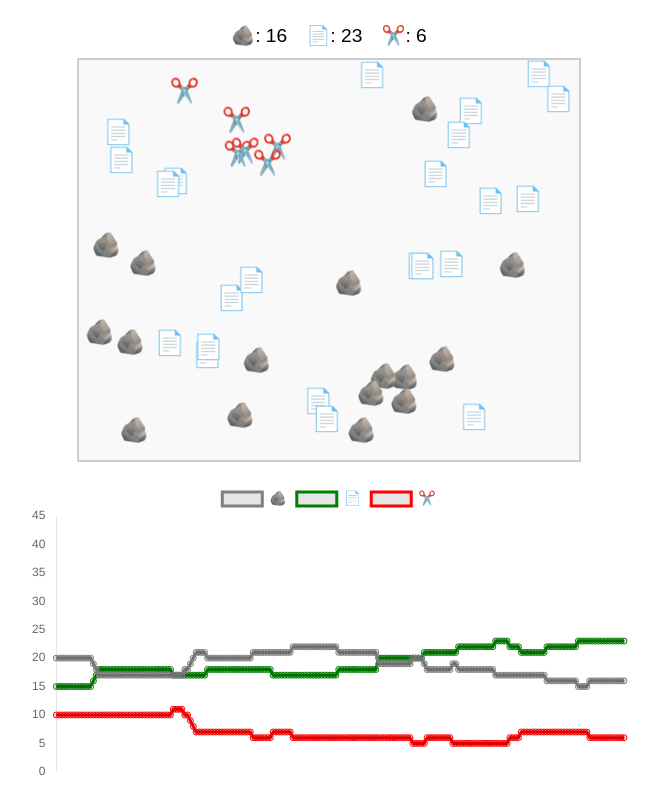
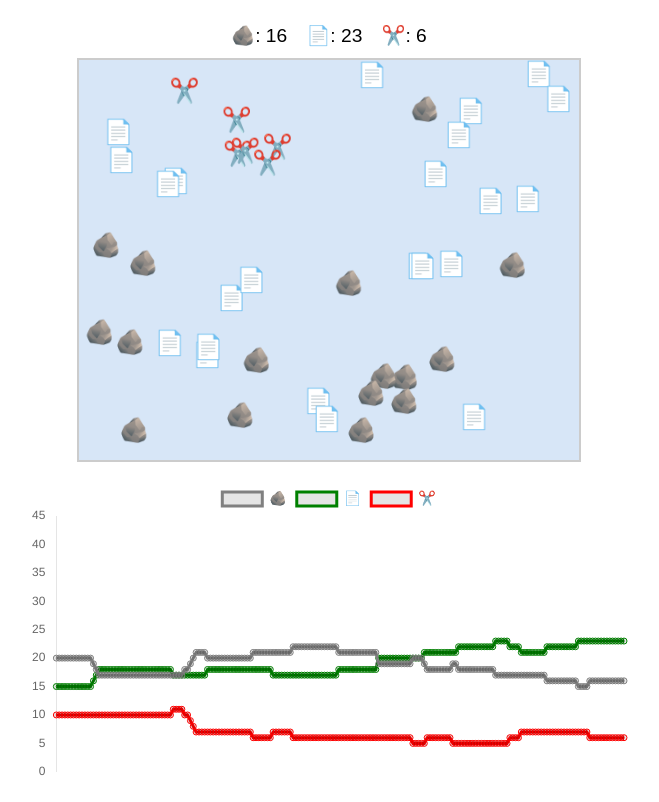
Before and after one commit to thb7029/test, a plain HTML site: page index.html in a window 1280 px wide. Shown: the whole page, without its empty margins (311-970 px from the left). Drawn offline with nearby package versions, Linux system fonts and the light colour scheme.

Commit message:
Update index.html

```diff
--- a/index.html
+++ b/index.html
@@ -25,7 +25,7 @@
       width: 500px;
       height: 400px;
       border: 2px solid #ccc;
-      background-color: #f9f9f9;
+      background-color: #d7e6f7;
       overflow: hidden;
     }
 
```
